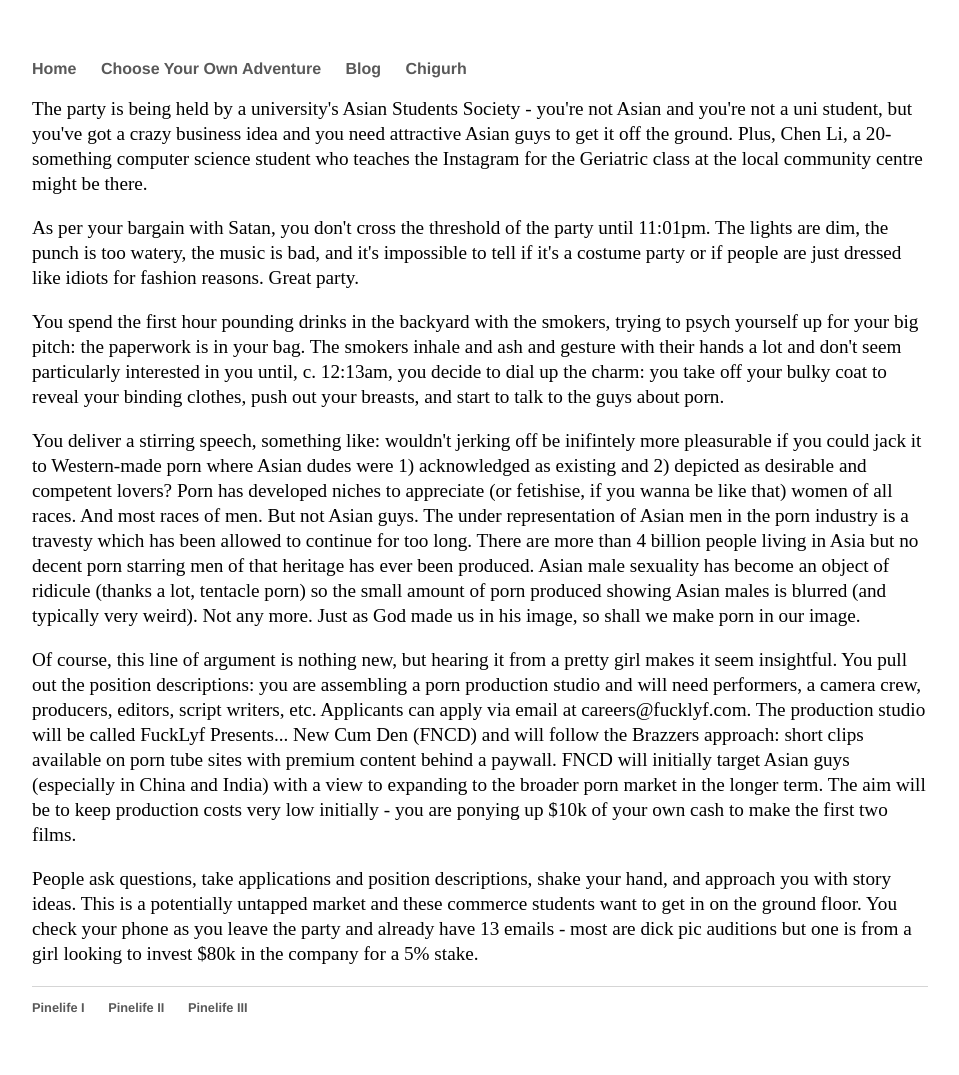
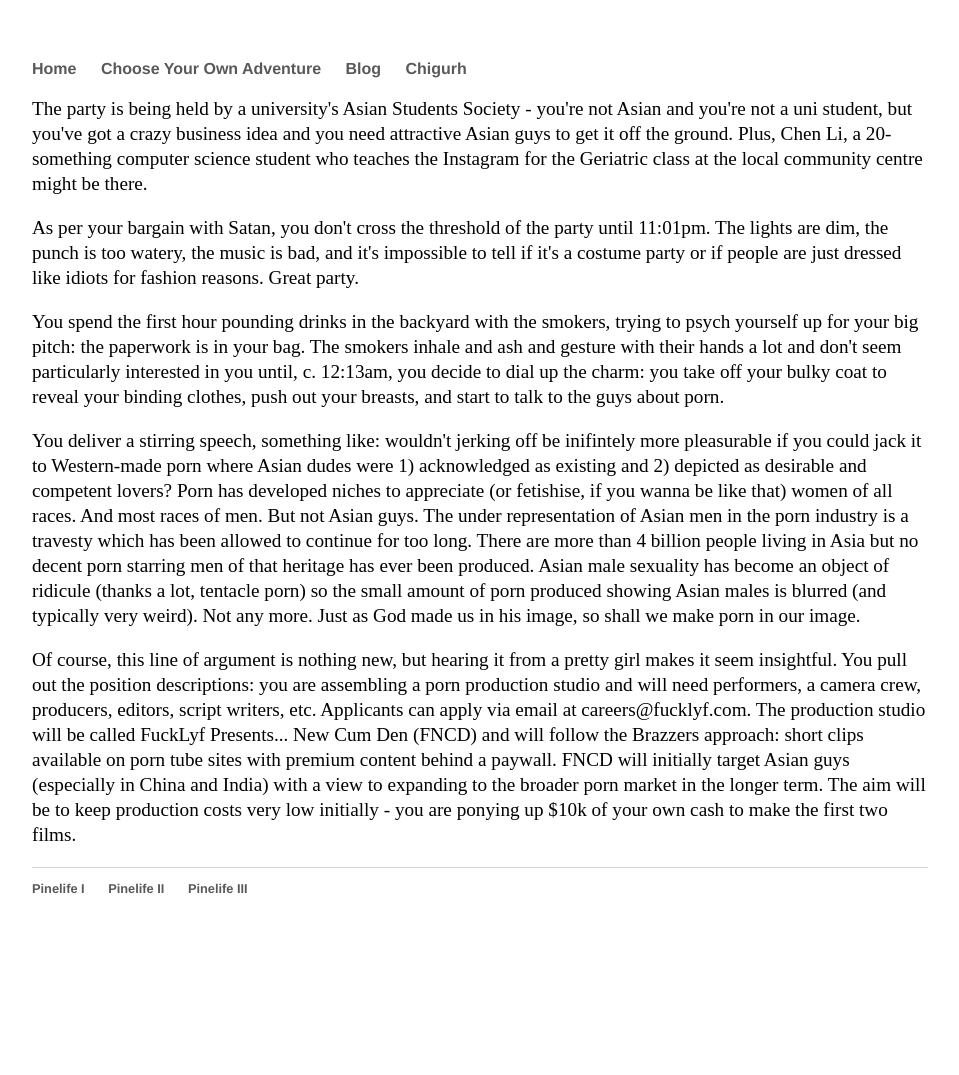
Before and after one commit to Pinelife/pinelife.github.io, a Jekyll site: the page built from Hellhole/Room4.html, in a window 1280 px wide. Shown: the whole page, without its empty margins (160-1119 px from the left). Built offline with Jekyll 4.4.1, drawn with Linux system fonts in a browser that asks for light colours; after the commit the page ends 956 px from its top, so only the background shows below that.

Commit message:
Update Room4.html

```diff
--- a/Hellhole/Room4.html
+++ b/Hellhole/Room4.html
@@ -33,8 +33,3 @@ You deliver a stirring speech, something like: wouldn't jerking off be inifintel
   FNCD will initially target Asian guys (especially in China and India) with a view to expanding to the broader porn market in the longer term. The aim will be
   to keep production costs very low initially - you are ponying up $10k of your own cash to make the first two films.
 </p>
-<p>
-  People ask questions, take applications and position descriptions, shake your hand, and
-  approach you with story ideas. This is a potentially untapped market and these commerce students want to get in on the ground floor.
-  You check your phone as you leave the party and already have 13 emails - most are dick pic auditions but one is from a girl looking
-  to invest $80k in the company for a 5% stake.</p>
```
